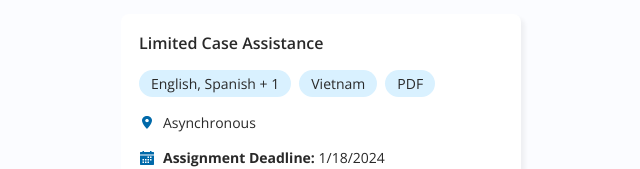
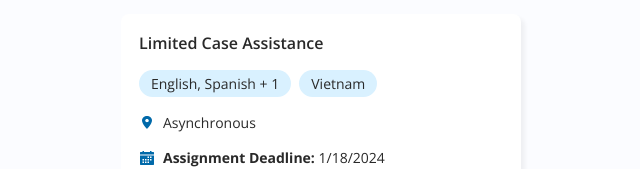
Before and after one commit to calblueprint/immigration-justice-project, a Next.js app: page /listing-card-test in a window 1280 px wide. Shown: the part 408-577 px from the top of the page, without its empty margins (319-959 px from the left). Built offline with nearby package versions, Linux system fonts and the light colour scheme; no server answers.

Commit message:
remove deliverable from lca

```diff
--- a/src/components/ListingCard/index.tsx
+++ b/src/components/ListingCard/index.tsx
@@ -54,7 +54,6 @@ export default function ListingCard({
     // limited case assignment
     if (listing.listing_type === 'LCA') {
       tags.push(listing.country);
-      tags.push(listing.deliverable);
     }
 
     // language support
```
